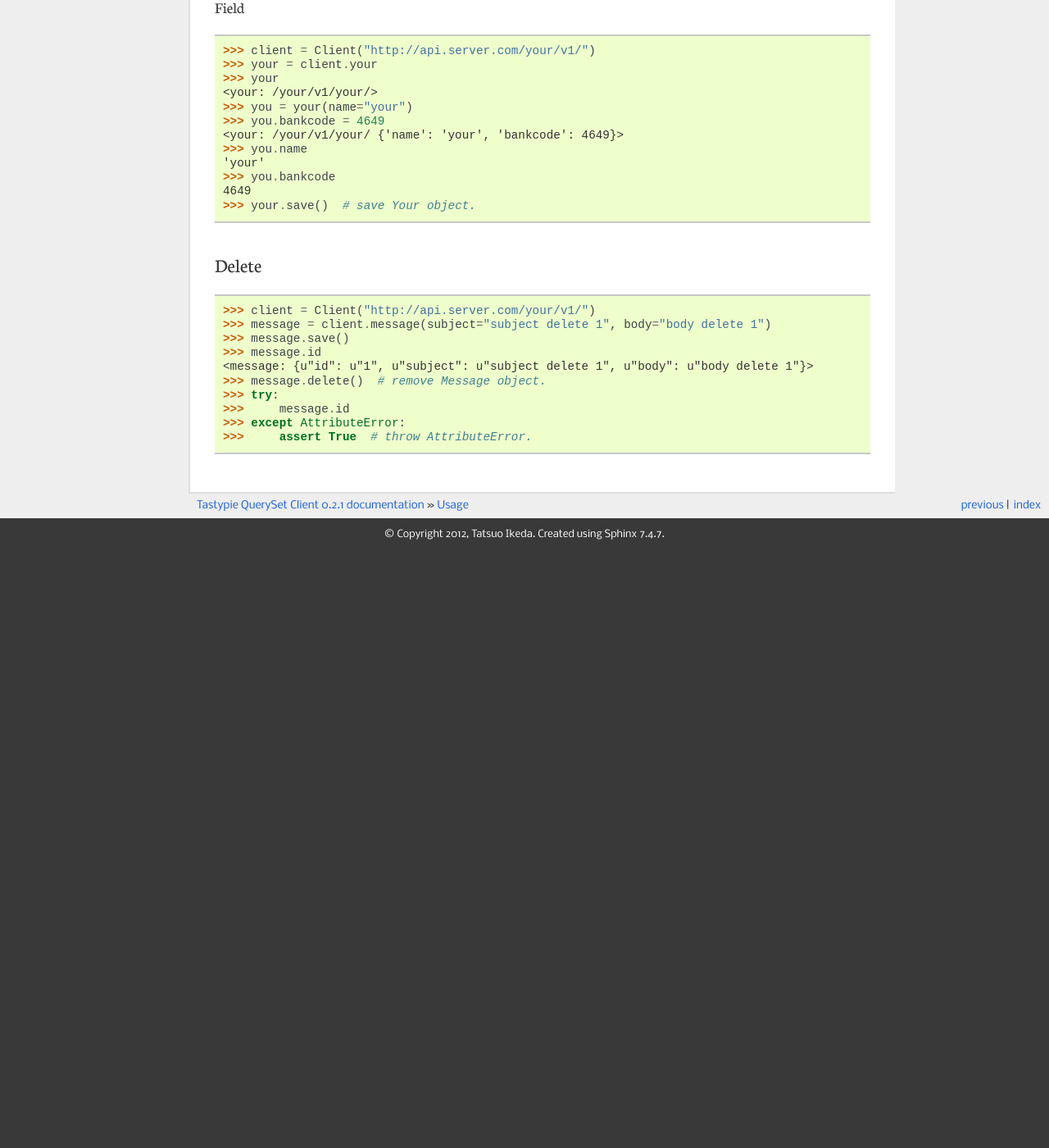
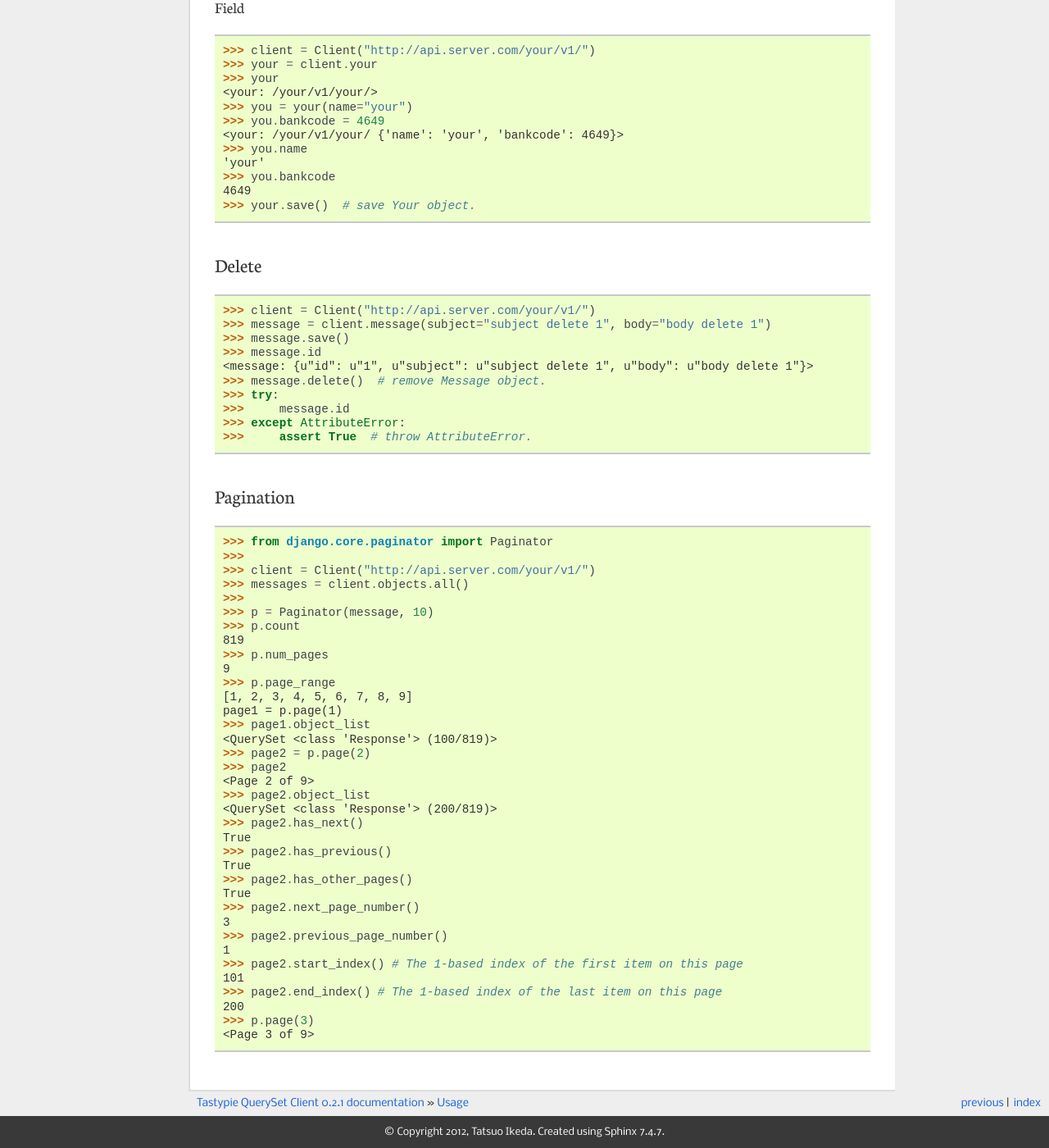
Before and after one commit to ikeikeikeike/tastypie-queryset-client, a Sphinx documentation site: the page built from docs/source/usage.rst, in a window 1280 px wide and 1400 px high, scrolled down 3063 px. Shown: the whole window at 82% size. Built offline with Sphinx 7.4.7, drawn with Linux system fonts in a browser that asks for light colours; formulas are drawn with MathJax 3; before the commit the page ends 3734 px from its top, so only the background shows below that.

Commit message:
issue fixed #24

```diff
--- a/docs/source/usage.rst
+++ b/docs/source/usage.rst
@@ -211,3 +211,46 @@ Delete
     >>>     message.id
     >>> except AttributeError:
     >>>     assert True  # throw AttributeError.
+
+
+Pagination
+------------
+
+::
+
+    >>> from django.core.paginator import Paginator
+    >>>
+    >>> client = Client("http://api.server.com/your/v1/")
+    >>> messages = client.objects.all()
+    >>>
+    >>> p = Paginator(message, 10)
+    >>> p.count
+    819
+    >>> p.num_pages
+    9
+    >>> p.page_range
+    [1, 2, 3, 4, 5, 6, 7, 8, 9]
+    page1 = p.page(1)
+    >>> page1.object_list
+    <QuerySet <class 'Response'> (100/819)>
+    >>> page2 = p.page(2)
+    >>> page2
+    <Page 2 of 9>
+    >>> page2.object_list
+    <QuerySet <class 'Response'> (200/819)>
+    >>> page2.has_next()
+    True
+    >>> page2.has_previous()
+    True
+    >>> page2.has_other_pages()
+    True
+    >>> page2.next_page_number()
+    3
+    >>> page2.previous_page_number()
+    1
+    >>> page2.start_index() # The 1-based index of the first item on this page
+    101
+    >>> page2.end_index() # The 1-based index of the last item on this page
+    200
+    >>> p.page(3)
+    <Page 3 of 9>
```
Also changed, not shown: 6 other files.
